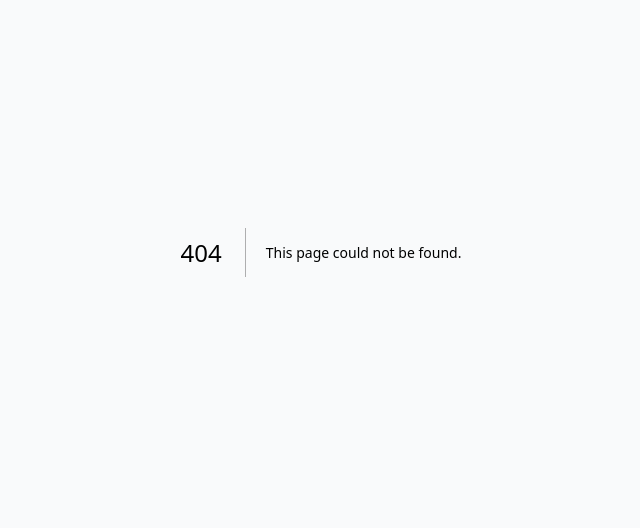
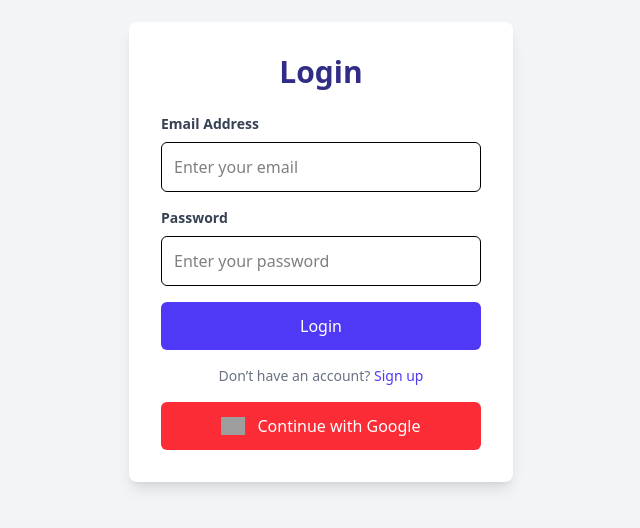
Before and after one commit to nabilrobbani84/recruitment_system, a Next.js app in the folder my-project/: page /pages/login in a window 1280 px wide. Before the commit this address had no page. Shown: the part 148-676 px from the top of the page, without its empty margins (319-959 px from the left). Built offline with nearby package versions, Linux system fonts and the light colour scheme; grey boxes are pictures that could not be loaded.

Commit message:
Create page.tsx

```diff
--- /dev/null
+++ b/my-project/app/pages/login/page.tsx
@@ -0,0 +1,6 @@
+// app/login/page.tsx
+import Login from '../../lib/auth/Login';
+
+export default function LoginPage() {
+  return <Login />;
+}
```
